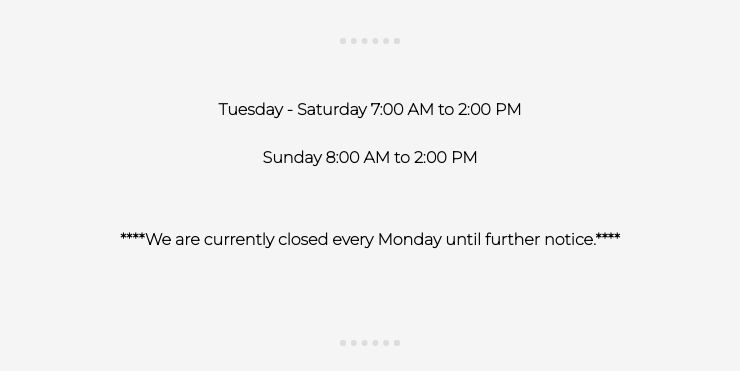
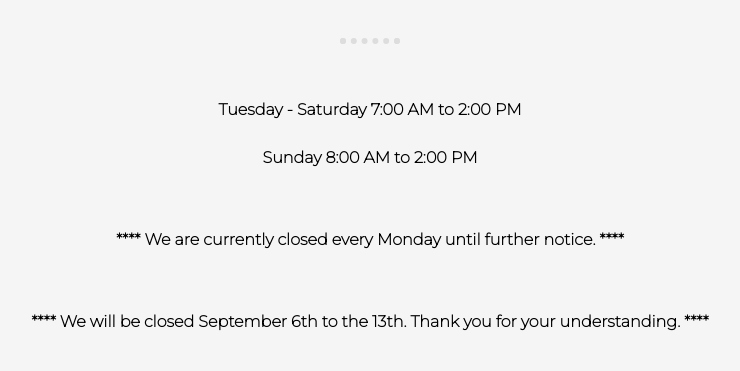
Before and after one commit to Jtaylor44t/thefreshstartdiner, a plain HTML site: page locationshours.html in a window 1280 px wide. Shown: the part 429-800 px from the top of the page, without its empty margins (270-1010 px from the left). Drawn offline with Linux system fonts and the light colour scheme.

Commit message:
Update locationshours.html

```diff
--- a/locationshours.html
+++ b/locationshours.html
@@ -20,9 +20,9 @@
        <p>Tuesday - Saturday 7:00 AM to 2:00 PM</p>
        <p>Sunday 8:00 AM to 2:00 PM</p>
        <br>
-       <p>****We are currently closed every Monday until further notice.****</p>
+       <p>**** We are currently closed every Monday until further notice. ****</p>
        <br>
-       <p></p>
+       <p>**** We will be closed September 6th to the 13th. Thank you for your understanding. ****</p>
        <hr>
        <p>At our Twinsburg location we offer free, high speed wireless Internet for all our customers.</p>
        <hr>
```
